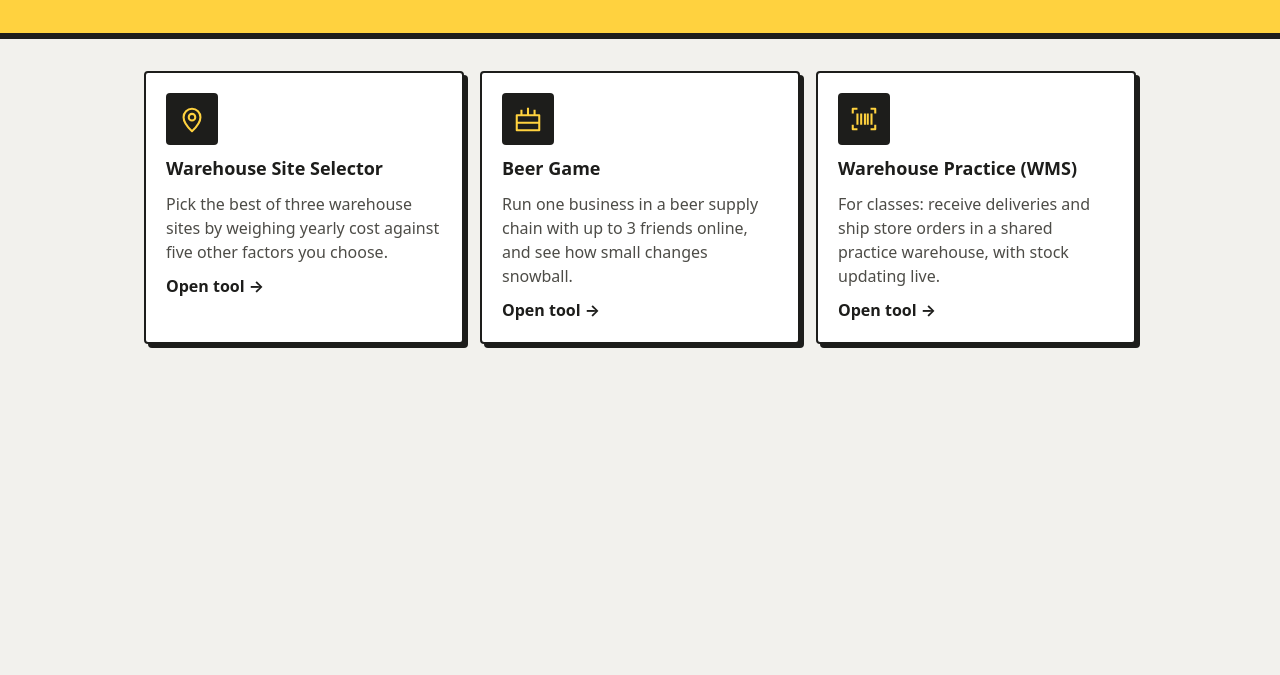
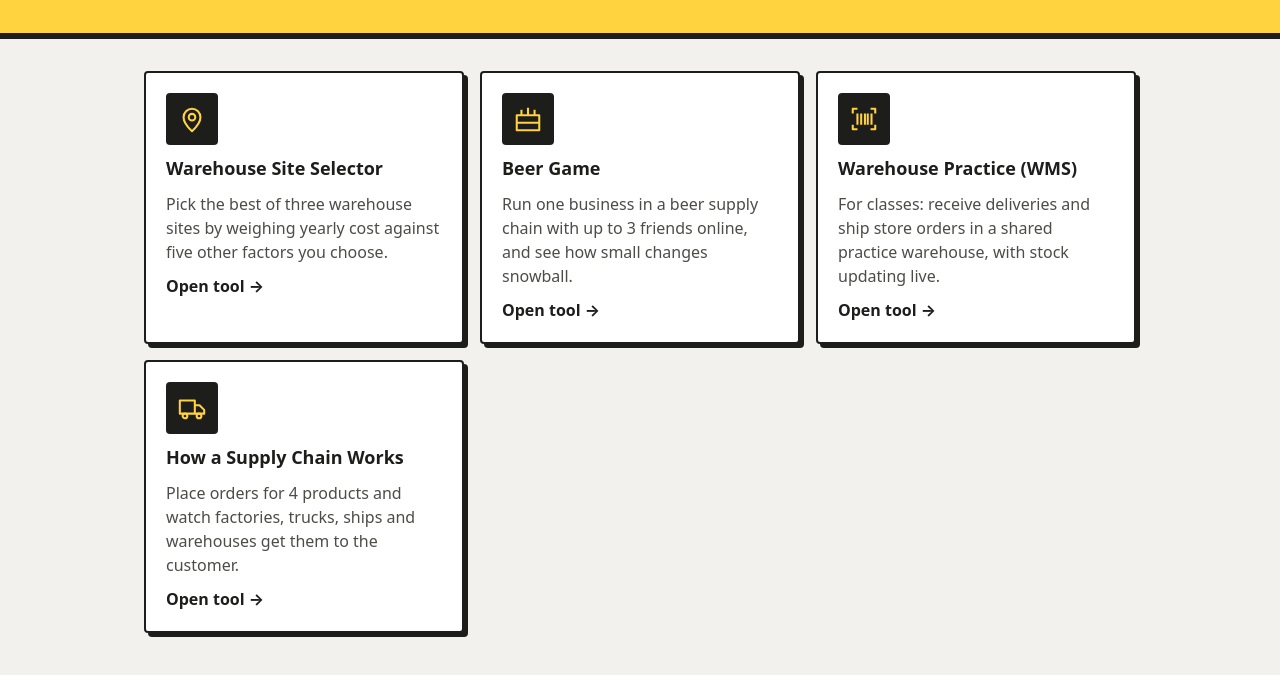
Before and after one commit to neek2082/Hello, a plain HTML site: page index.html in a window 1280 px wide. Shown: the part 195-870 px from the top of the page. Before the commit the page ends 800 px from the top, so only its background shows below. Drawn offline with Linux system fonts and the light colour scheme.

Commit message:
Add files via upload

```diff
--- a/index.html
+++ b/index.html
@@ -49,6 +49,14 @@
           <span class="tool-card-go">Open tool →</span>
         </a>
       </li>
+      <li>
+        <a class="tool-card" href="supply-chain-showcase.html">
+          <span class="tool-icon"><svg viewBox="0 0 32 32" fill="none" stroke="currentColor" stroke-width="2.2" stroke-linejoin="round" aria-hidden="true"><path d="M3 8h16v14H3z"/><path d="M19 13h5l5 5v4H19"/><circle cx="8.5" cy="24.5" r="2.5"/><circle cx="23.5" cy="24.5" r="2.5"/></svg></span>
+          <h2 class="tool-card-title">How a Supply Chain Works</h2>
+          <p class="tool-card-desc">Place orders for 4 products and watch factories, trucks, ships and warehouses get them to the customer.</p>
+          <span class="tool-card-go">Open tool →</span>
+        </a>
+      </li>
     </ul>
   </main>
 </body>
```
